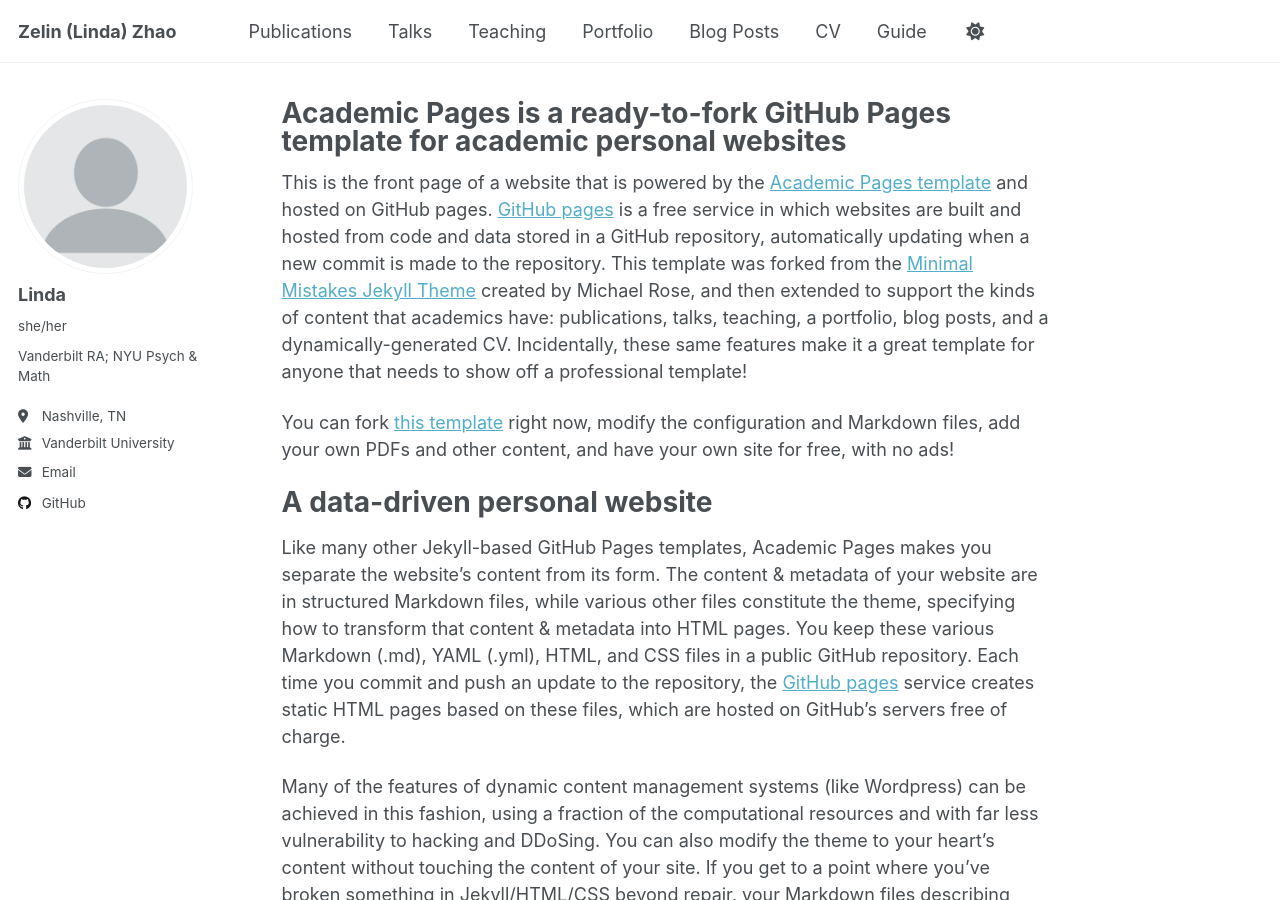
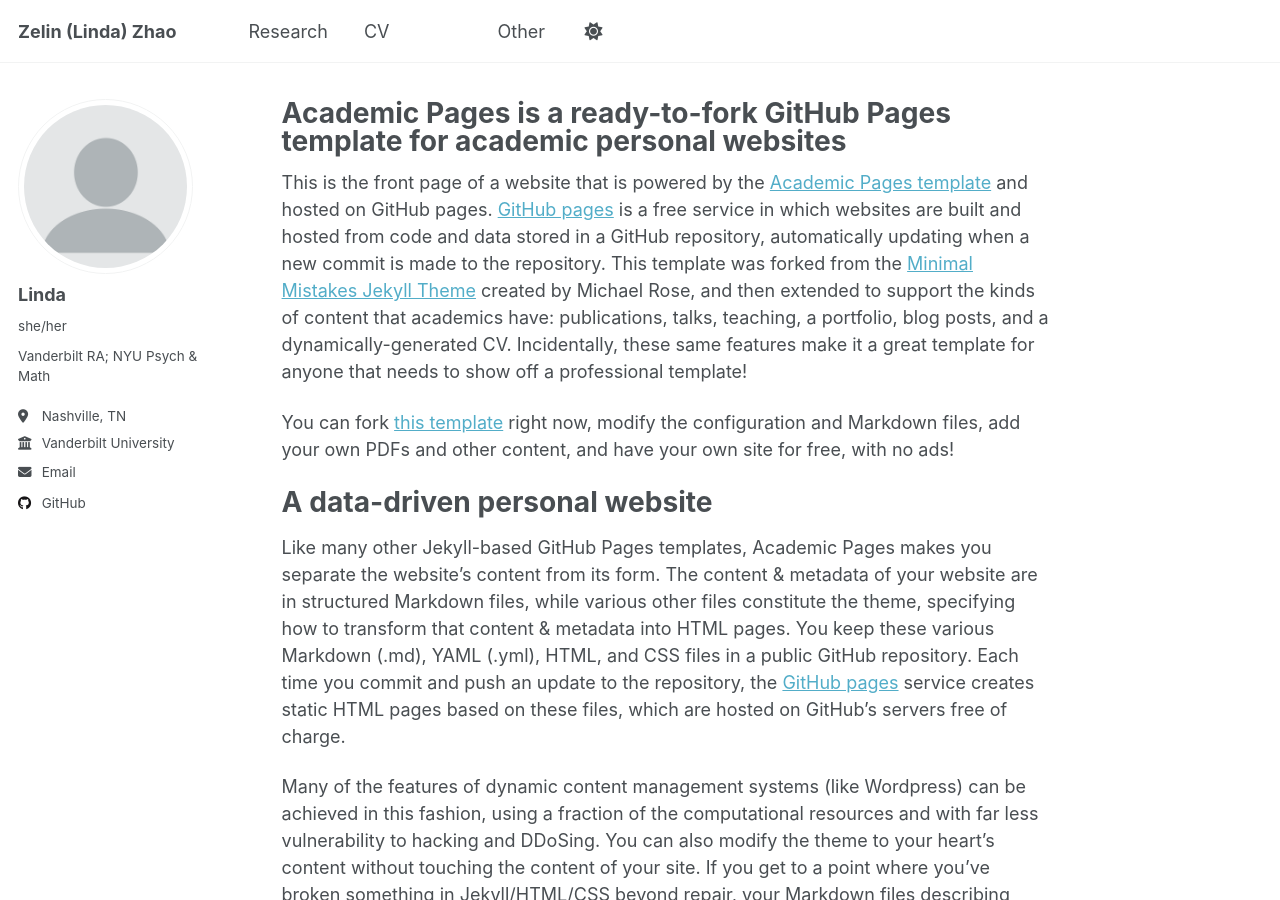
Before and after one commit to lindazelinzhao/lindazelinzhao.github.io, a Jekyll site: the page built from _pages/about.md, in a window 1280 px wide and 900 px high. Built offline with Jekyll 4.4.1, drawn with Linux system fonts in a browser that asks for light colours; a script that is not in the unit is left out.

Commit message:
Update navigation.yml

```diff
--- a/_data/navigation.yml
+++ b/_data/navigation.yml
@@ -8,26 +8,27 @@
 #      Markdown formatted page while the second is generated using JSON.
 
 main:
-  - title: "Publications"
+  - title: "Research"
     url: /publications/
-
-  - title: "Talks"
-    url: /talks/
-
-  - title: "Teaching"
-    url: /teaching/
-
-  - title: "Portfolio"
-    url: /portfolio/
-
-  - title: "Blog Posts"
-    url: /year-archive/
 
   - title: "CV"
     url: /cv/
 
+  - #title: "Talks"
+    #url: /talks/
+
+  - #title: "Teaching"
+    #url: /teaching/
+
+  #- title: "Portfolio"
+    #url: /portfolio/
+
+  - title: "Other"
+    url: /year-archive/
+
+
   # - title: "CV"
   #   url: /cv-json/
 
-  - title: "Guide"
-    url: /markdown/
+  #- title: "Guide"
+   # url: /markdown/
```
